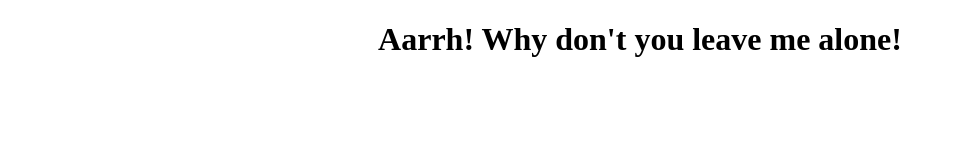
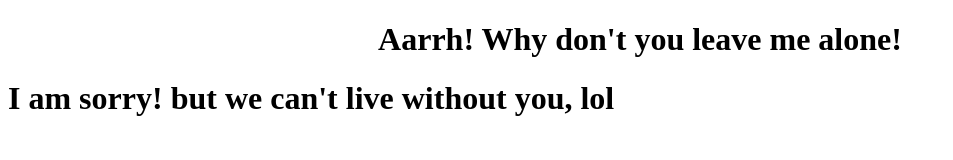
Before and after one commit to MD-Mahmudul-Hassan/aws-amplify, a plain HTML site: page index.html in a window 1280 px wide. Shown: the whole page, without its empty margins (0-953 px from the left). Drawn offline with Linux system fonts and the light colour scheme.

Commit message:
#replied

```diff
--- a/index.html
+++ b/index.html
@@ -5,5 +5,6 @@
 </head>
 <body>
 	<h1 align="center">Aarrh! Why don't you leave me alone!</h1>
+	<h1>I am sorry! but we can't live without you, lol</h1>
 </body>
 </html>
```
